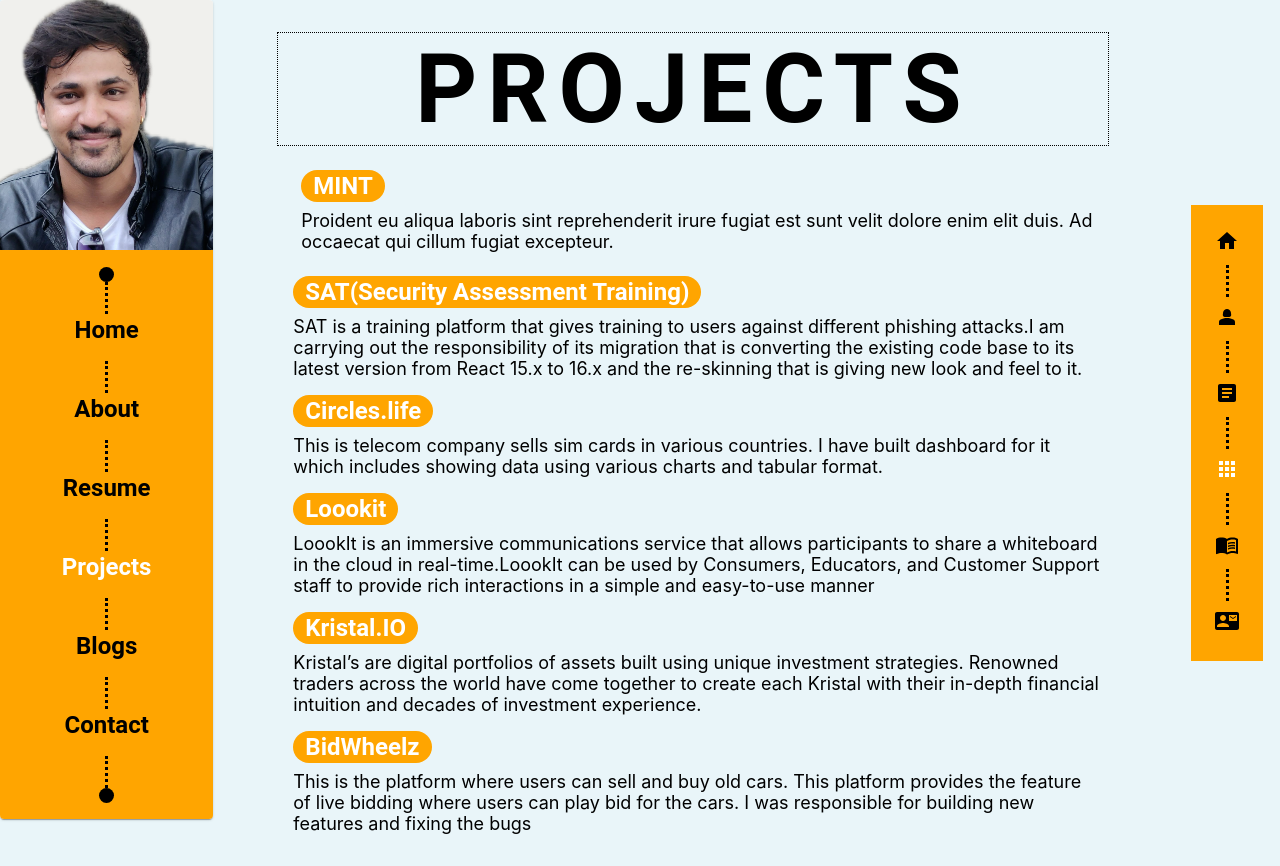
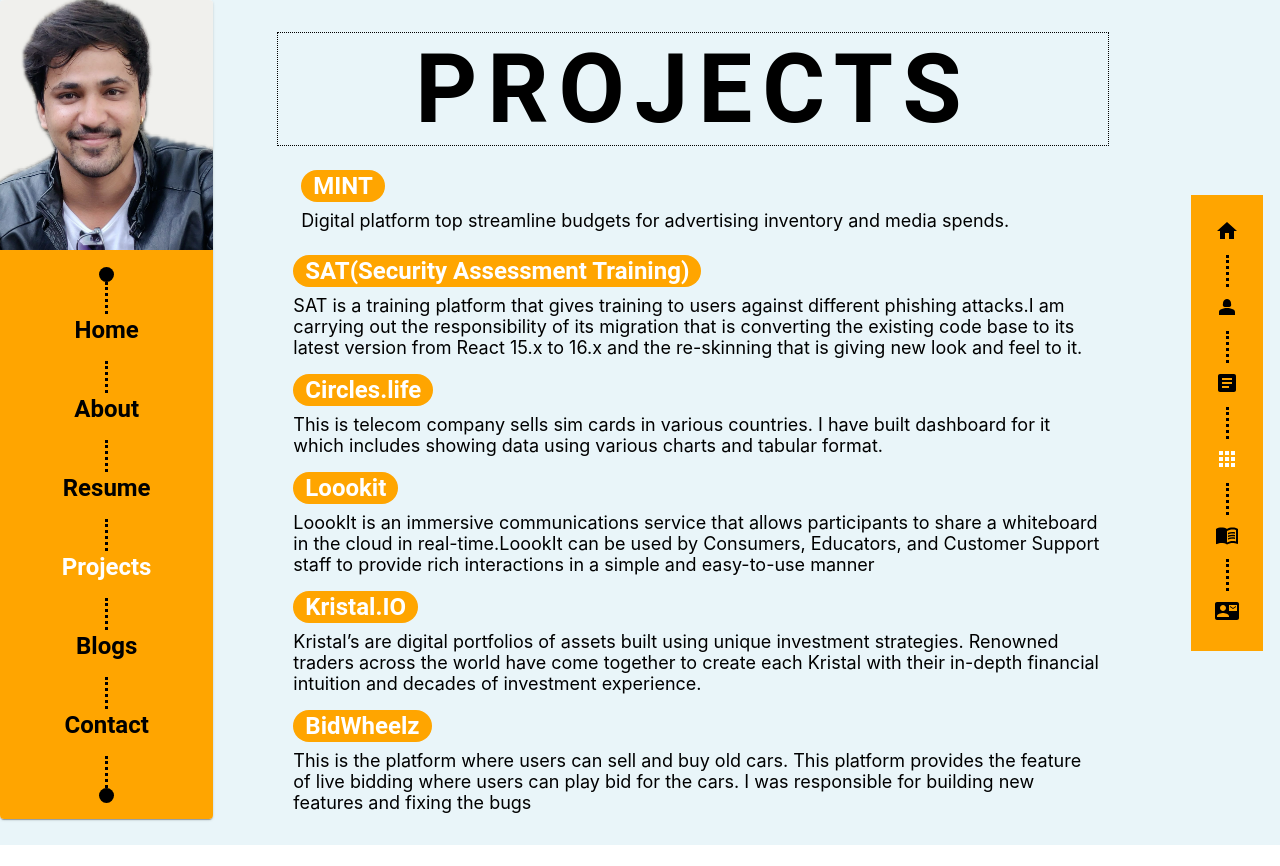
Before and after one commit to VrushabBayas/portfolio, a React (Create React App) app: page /portfolio/projects in a window 1280 px wide. After the commit the page ends 845 px from the top, so only its background shows below. Built offline with nearby package versions, Linux system fonts and the light colour scheme.

Commit message:
added project description

```diff
--- a/src/containers/Projects/index.js
+++ b/src/containers/Projects/index.js
@@ -39,9 +39,8 @@
             />
           </Grid>
           <Typography variant="p" fontSize={18}>
-            Proident eu aliqua laboris sint reprehenderit irure fugiat est sunt
-            velit dolore enim elit duis. Ad occaecat qui cillum fugiat
-            excepteur.
+            Digital platform top streamline budgets for advertising inventory
+            and media spends.
           </Typography>
         </Grid>
         <Grid
```
